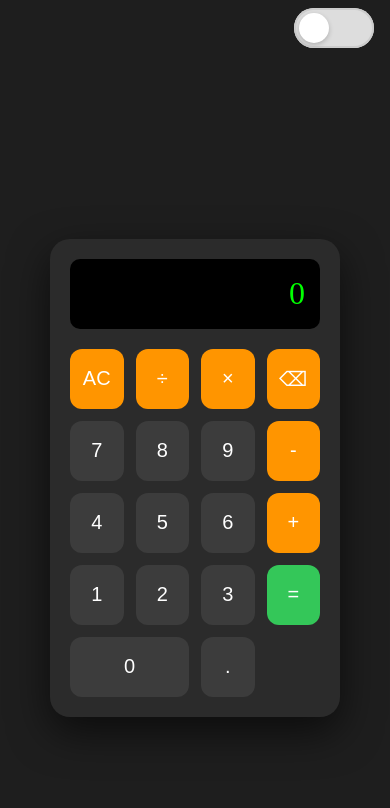
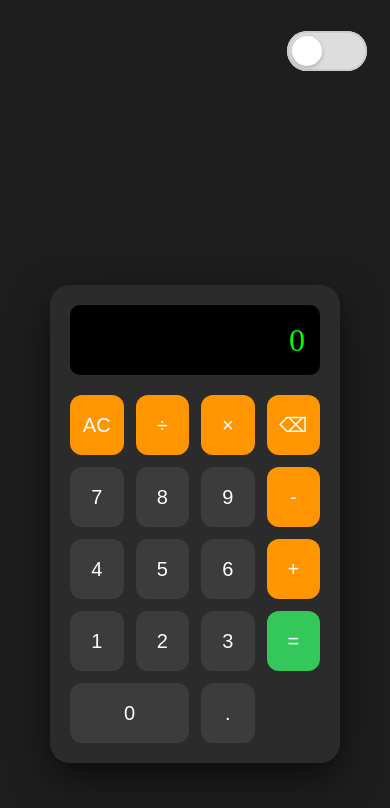
Before and after one commit to ahmedbate55/calculator, a website: page index.html in a window 390 px wide. Drawn offline with Linux system fonts and the light colour scheme.

Commit message:
fix responsive view

```diff
--- a/styles/style.css
+++ b/styles/style.css
@@ -15,6 +15,11 @@ body {
   display: flex;
   justify-content: end;
   align-items: center;
+}
+@media screen and (max-width: 767px) {
+  .toggle {
+    padding: 8% 6%;
+  }
 }
 /* toogle start */
 /* From Uiverse.io by ErzenXz */
```
